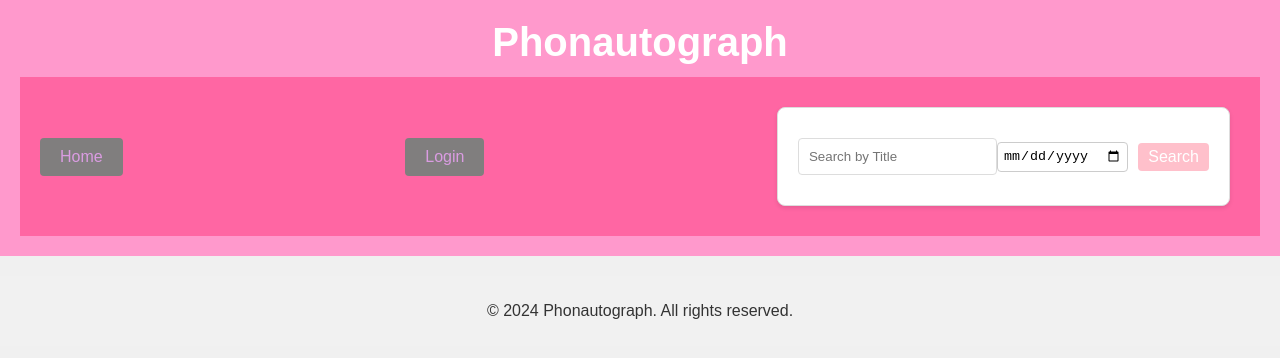
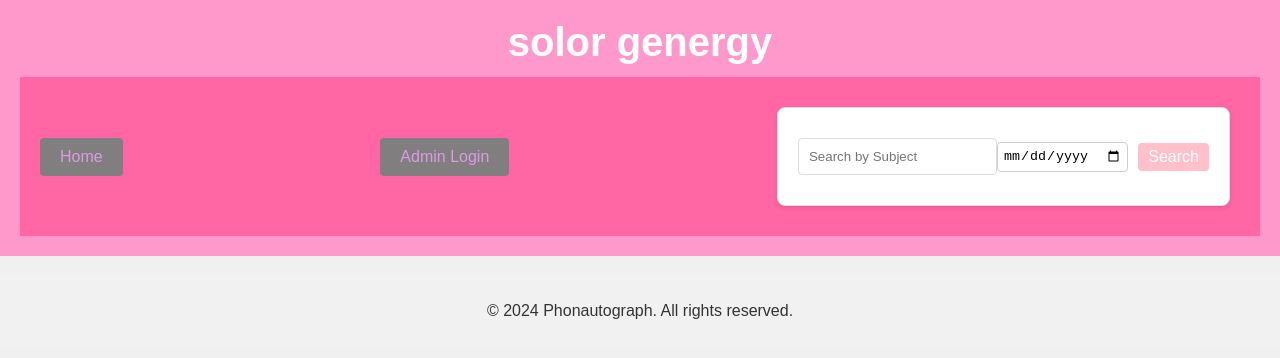
Before and after one commit to PROX-E/POLIBLOG, a website: page index.html in a window 1280 px wide. Drawn offline with Linux system fonts and the light colour scheme; no server answers.

Commit message:
Small Style edits

```diff
--- a/index.html
+++ b/index.html
@@ -8,14 +8,14 @@
 </head>
 <body>
     <header>
-        <h1>Phonautograph</h1>
+        <h1>solor genergy</h1>
         <!-- Nav Bar -->
         <nav class="taskbar">
             <a href="index.html" class="nav-button">Home</a>
-            <a href="admin.html" id="loginButton" class="nav-button">Login</a>
+            <a href="admin.html" id="loginButton" class="nav-button">Admin Login</a>
             <button id="logoutButton" class="nav-button" style="display: none;">Logout</button>
             <form id="searchForm" class="search-form">
-                <input type="text" id="searchTitle" placeholder="Search by Title" class="search-input">
+                <input type="text" id="searchTitle" placeholder="Search by Subject" class="search-input">
                 <input type="date" id="searchDate" class="search-input">
                 <button type="submit" class="search-button">Search</button>
             </form>
@@ -25,8 +25,8 @@
     <div id="newPostSection" style="display: none;">
         <form id="postForm">
             <h2>New Post</h2>
-            <input type="text" id="title" placeholder="Title" required><br>
-            <textarea id="content" placeholder="Content" required></textarea><br>
+            <input type="text" id="title" placeholder="Subject" required><br>
+            <textarea id="content" placeholder="Content" required="" style="width: 350px; height: 66px;"></textarea><br>
             <button type="submit">Add Post</button>
         </form>
     </div>
```
Also changed, not shown: 1 other file.
